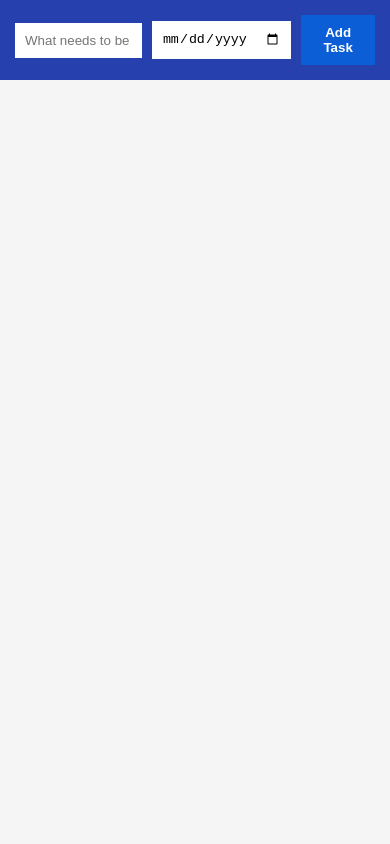
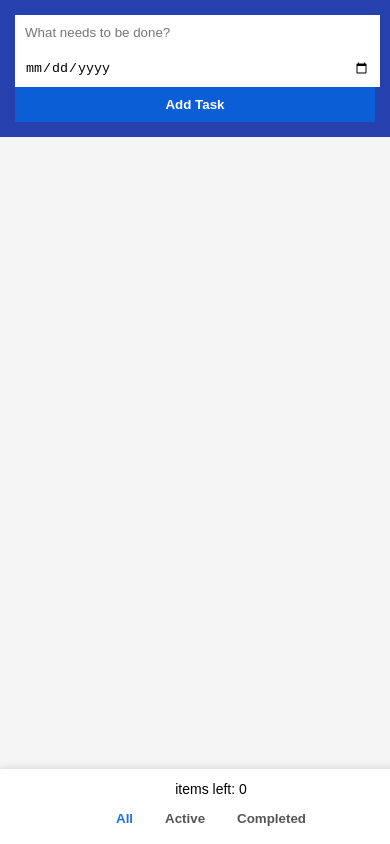
Before and after one commit to nazir17/todo-appp, a React (Create React App) app: page / in a window 390 px wide. Built offline with nearby package versions, Linux system fonts and the light colour scheme.

Commit message:
data locally stores in browser, also made reponsive

```diff
--- a/src/ToDo.css
+++ b/src/ToDo.css
@@ -3,12 +3,15 @@ body {
   padding: 0;
   font-family: Arial, sans-serif;
 }
+
 .todo-app {
+  position: sticky;
   display: flex;
   flex-direction: column;
   min-height: 100vh;
   background-color: #f5f5f5;
 }
+
 form {
   display: flex;
   justify-content: center;
@@ -152,6 +155,7 @@ ul {
   font-weight: bold;
   color: #555;
 }
+
 .filters button.active {
   color: #1a73e8;
 }
@@ -159,6 +163,7 @@ ul {
 .filters button:hover {
   color: #0c5ed7;
 }
+
 .todo-footer {
   position: fixed;
   bottom: 0;
@@ -174,3 +179,55 @@ ul {
   padding: 12px 16px;
   font-size: 14px;
 }
+
+@media (max-width: 820px) {
+  .todo-list-container {
+    padding: 10px;
+  }
+
+  .todo-footer {
+    width: 100%;
+    left: 0;
+    transform: none;
+    border-radius: 0;
+  }
+
+  .todo-form {
+    flex-direction: column;
+    align-items: stretch;
+  }
+
+  .add-btn {
+    width: 100%;
+  }
+
+  form input[type="text"] {
+    width: 97.4%;
+  }
+
+  form input[type="date"] {
+    width: 97.4%;
+  }
+}
+
+@media (max-width: 500px) {
+  .todo-item {
+    flex-direction: column;
+    align-items: flex-start;
+    gap: 8px;
+  }
+
+  .todo-footer {
+    flex-direction: column;
+    gap: 8px;
+    text-align: center;
+  }
+
+  form input[type="text"] {
+    width: 95.8%;
+  }
+
+  form input[type="date"] {
+    width: 95.8%;
+  }
+}
--- a/src/ToDo.js
+++ b/src/ToDo.js
@@ -12,6 +12,19 @@ class ToDo extends Component {
       newDeadline: "",
       filter: "all",
     };
+  }
+
+  componentDidMount() {
+    const savedTodos = localStorage.getItem("todos");
+    if (savedTodos) {
+      this.setState({ todos: JSON.parse(savedTodos) });
+    }
+  }
+
+  componentDidUpdate(prevProps, prevState) {
+    if (prevState.todos !== this.state.todos) {
+      localStorage.setItem("todos", JSON.stringify(this.state.todos));
+    }
   }
 
   handleChange = (event) => {
@@ -116,10 +129,9 @@ class ToDo extends Component {
       return true;
     });
 
-    const itemsLeft = todos.filter((todo) => !todo.completed).length;
-
     return (
       <div className="todo-app">
+        <div className="header">
           <form onSubmit={this.handleAdd} className="todo-form">
             <input
               type="text"
@@ -138,6 +150,7 @@ class ToDo extends Component {
               Add Task
             </button>
           </form>
+        </div>
         {error && <p className="error-text">{error}</p>}
         <div className="todo-list-container">
           <ul className="todo-list">
@@ -206,31 +219,30 @@ class ToDo extends Component {
             ))}
           </ul>
         </div>
-        {todos.length > 0 && (
+
         <div className="todo-footer">
-            <span>items left: {itemsLeft}</span>
+          <span>items left: {todos.filter((t) => !t.completed).length}</span>
           <div className="filters">
             <button
+              className={filter === "all" ? "active" : ""}
               onClick={() => this.setFilter("all")}
-                className={filter === "all" ? "active" : ""}
             >
               All
             </button>
             <button
+              className={filter === "active" ? "active" : ""}
               onClick={() => this.setFilter("active")}
-                className={filter === "active" ? "active" : ""}
             >
               Active
             </button>
             <button
+              className={filter === "completed" ? "active" : ""}
               onClick={() => this.setFilter("completed")}
-                className={filter === "completed" ? "active" : ""}
             >
               Completed
             </button>
           </div>
         </div>
-        )}
       </div>
     );
   }
```
Lines whose indentation alone changed are shown as unchanged.
